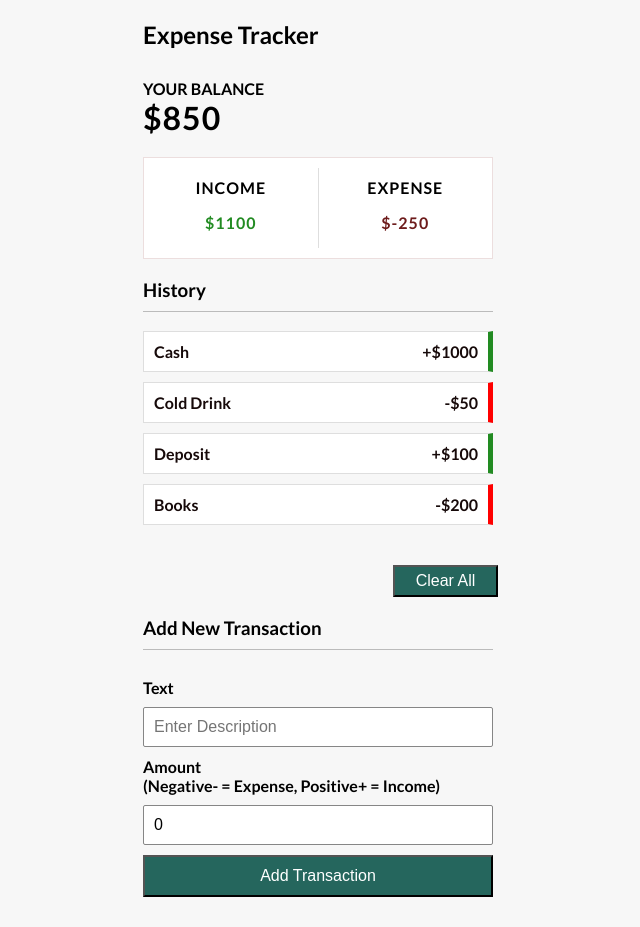
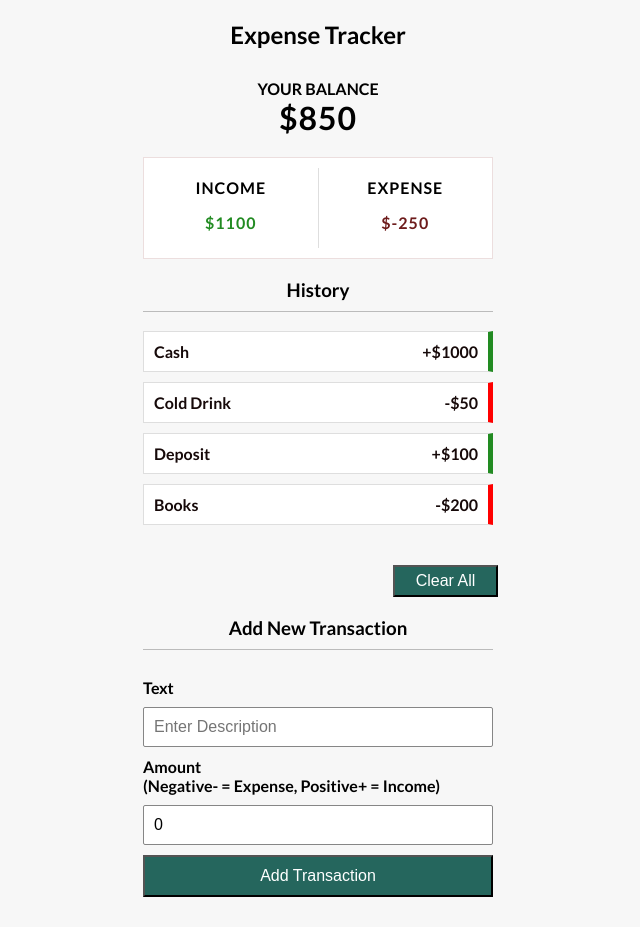
Before and after one commit to alemughal/ExpenseTrackerApp, a React (Create React App) app: page / in a window 1280 px wide. Shown: the whole page, without its empty margins (322-962 px from the left). Built offline with nearby package versions, Linux system fonts and the light colour scheme; the HTML template or start-up script is replaced by a standard one.

Commit message:
Update CSS and Add function

```diff
--- a/src/App.css
+++ b/src/App.css
@@ -8,6 +8,7 @@
 }
 
 h2 {
+    text-align: center;
     display: block;
     font-size: 1.5em;
     margin-block-end: 0.83em;
@@ -17,6 +18,7 @@ h2 {
 }
 
 h1 {
+    text-align: center;
     letter-spacing: 1px;
     margin: 0;
     display: block;
@@ -44,6 +46,7 @@ div {
 }
 
 h4 {
+    text-align: center;
     margin: 0;
     text-transform: uppercase;
     display: block;
@@ -89,6 +92,7 @@ p {
 }
 
 h3 {
+    text-align: center;
     border-bottom: 1px solid #bbb;
     padding-bottom: 10px;
     margin: 40px 0 10px;
--- a/src/Components/AddTransaction.js
+++ b/src/Components/AddTransaction.js
@@ -2,18 +2,25 @@ import React, { useContext, useState } from 'react';
 import { TransactionContext } from '../Context/transContext';
 
 function AddTransaction() {
-    let {addTransaction} = useContext(TransactionContext)
+    let { addTransaction } = useContext(TransactionContext)
     let [newAmount, setAmount] = useState(0);
     let [newDesc, setDesc] = useState("");
 
     const handleClick = (event) => {
         event.preventDefault();
+        if (Number(newAmount) === 0) {
+            alert("Please Enter Correct Value");
+            return false;
+        }
         addTransaction({
             id: Math.floor(Math.random() * 100000000),
             desc: newDesc,
             amount: Number(newAmount)
 
         })
+
+
+
         setDesc("")
         setAmount("")
     }
@@ -23,11 +30,11 @@ function AddTransaction() {
             <form onSubmit={handleClick}>
                 <div className="form-control">
                     <label htmlFor="newAmount"> Text </label>
-                    <input type="text" id="newAmount" placeholder="Enter Description" value={newDesc} onChange={(ev) => setDesc(ev.target.value)} required/>
+                    <input type="text" id="newAmount" placeholder="Enter Description" value={newDesc} onChange={(ev) => setDesc(ev.target.value)} required />
                 </div>
                 <div className="form-control">
                     <label htmlFor="newDesc"> Amount <br /> (Negative- = Expense, Positive+ = Income)</label>
-                    <input type="number" id="newDesc" placeholder="Enter Amount" value={newAmount} onChange={(ev) => setAmount(ev.target.value)} required/>
+                    <input type="number" id="newDesc" placeholder="Enter Amount" value={newAmount} onChange={(ev) => setAmount(ev.target.value)} required />
                 </div>
                 <button type="submit" className="btn">Add Transaction</button>
             </form>
--- a/src/Components/TransactionList.js
+++ b/src/Components/TransactionList.js
@@ -5,7 +5,6 @@ import { TransactionContext } from '../Context/transContext'
 function TransactionList() {
 
     const { transactions, delAllTransaction } = useContext(TransactionContext);
-    // console.log(transactions)
     return (
         <div className="trans">
             <h3>History</h3>
```
